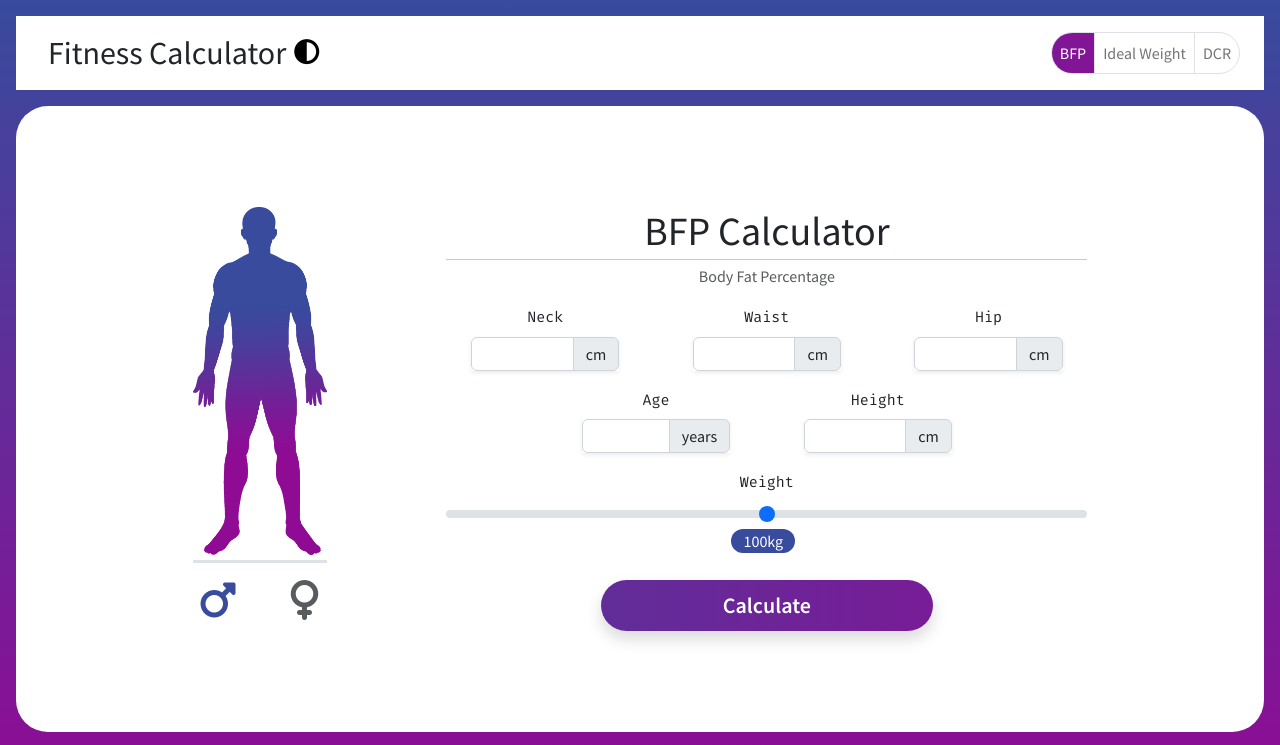
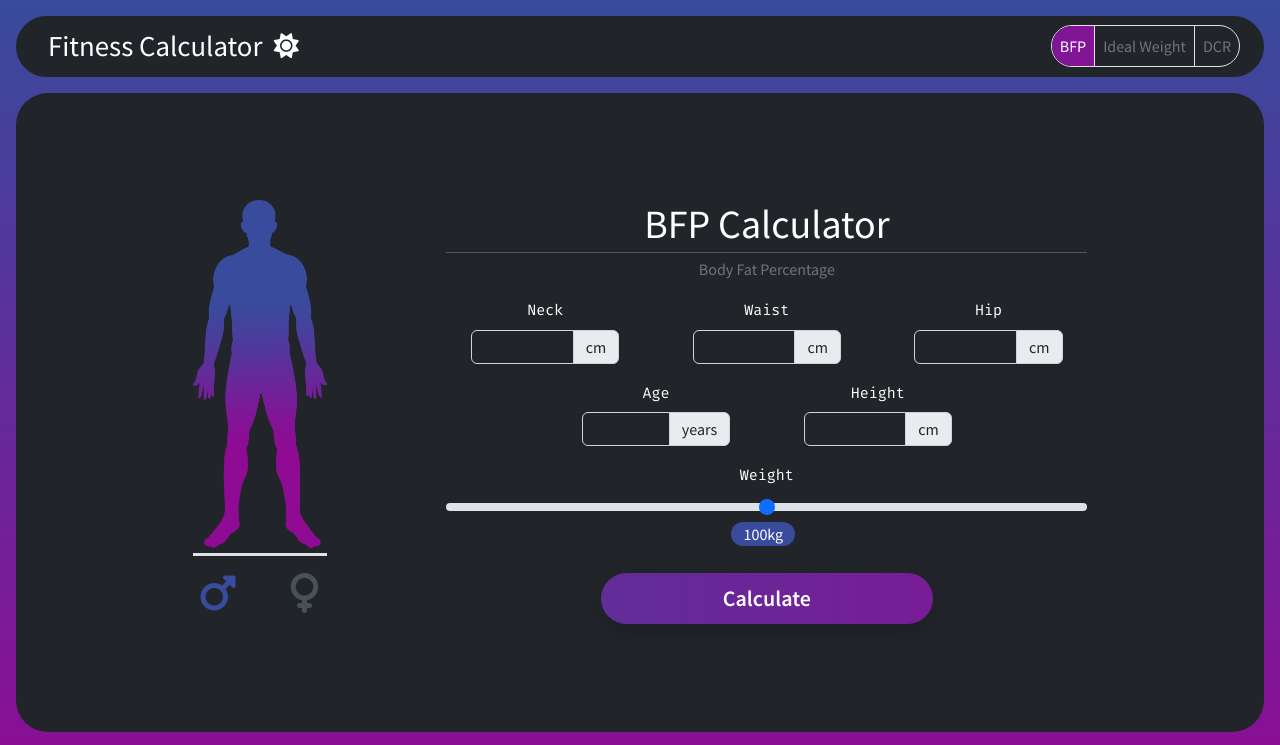
Before and after one commit to maxg02/Fitness-Calculator, a website: page index.html in a window 1280 px wide. Shown: the top 745 px of the page. Drawn offline with nearby package versions, Linux system fonts and the light colour scheme.

Commit message:
Dark mode setup

```diff
--- a/index.html
+++ b/index.html
@@ -14,13 +14,13 @@
 <body>
     <div class="container-fluid d-flex flex-column p-0 min-vh-100 p-3">
         <div class="row mx-0 mb-3">
-            <header class="container-fluid bg-white py-2 px-4">
-                <nav class="navbar navbar-expand-sm">
+            <nav class="navbar navbar-dark bg-dark navbar-expand-sm py-2 px-4">
                 <div class="container-fluid px-0 d-flex flex-column flex-xs-row align-items-stretch align-items-xs-center">
-                        <div class="d-flex justify-content-center">
-                            <h2 class="ms-xs-2 my-0">Fitness Calculator</h2>
-                            <button class="bg-transparent border-0 ms-2" id="darkModeToggler">
-                                <i class="fa-solid fa-circle-half-stroke"></i>
+                    <div class="d-flex justify-content-center align-items-center">
+                        <h2 class="navbar-brand ms-xs-2 my-0">Fitness Calculator</h2>
+                        <button class="bg-transparent border-0 ms-2 text-white" id="darkModeToggler">
+                            <i class="fa-solid fa-moon d-none"></i>
+                            <i class="fa-solid fa-sun"></i>
                         </button>
                     </div>
                     <button class="navbar-toggler" type="button" data-bs-toggle="collapse" data-bs-target="#main-navbar" aria-controls="main-navbar" aria-expanded="false" aria-label="Toggle navigation">
@@ -32,22 +32,21 @@
                                 <a class="nav-link active" href="#" aria-current="page">BFP</a>
                             </li>
                             <li class="nav-item text-center">
-                                    <a class="nav-link" href="#">Ideal Weight</a>
+                                <a class="nav-link disabled" href="#">Ideal Weight</a>
                             </li>
                             <li class="nav-item border-start text-center">
-                                    <a class="nav-link" href="#">DCR</a>
+                                <a class="nav-link disabled" href="#">DCR</a>
                             </li>
                         </ul>
                     </div>
                 </div>
             </nav>
-            </header>
         </div>
-        <div class="row mx-0 mb-3 bg-white flex-grow-1 rounded-5 h-100">
+        <div class="row mx-0 mb-3 bg-dark flex-grow-1 rounded-5 h-100">
             <div class="container-fluid mx-0 my-auto py-3">
                 <div class="container-lg px-0">
                     <div class="row d-flex justify-content-center mx-0">
-                        <div class="text-center d-block d-xl-none mb-4 w-75">
+                        <div class="dark-mode text-center d-block d-xl-none mb-4 w-75" id="calc-title">
                             <h1 class="m-0">BFP Calculator</h1>
                             <hr class="w-100 my-1"/>
                             <p class="text-muted">Body Fat Percentage</p>
@@ -56,14 +55,14 @@
                         <div class="col-auto d-flex align-items-stretch">
                             <div class="d-flex flex-column">
                                 <div class="position-relative d-flex flex-grow-1">
-                                    <div id="img-toggler" class="w-100 border-top border-3 position-absolute bg-white align-self-end"></div>
+                                    <div id="img-toggler" class="w-100 border-top border-3 position-absolute bg-dark align-self-end"></div>
                                     <img src="imgs/bodies/male.png" alt="male" id="body" class="mb-2">
                                 </div>
                                 <div class="mt-2 d-flex justify-content-between px-2">
-                                    <button class="bg-transparent border-0 text-muted active" id="btn-male">
+                                    <button class="dark-mode bg-transparent border-0 text-muted active" id="btn-male">
                                         <i class="fa-solid fa-mars"></i>
                                     </button>
-                                    <button class="bg-transparent border-0 text-muted" id="btn-female">
+                                    <button class="dark-mode bg-transparent border-0 text-muted" id="btn-female">
                                         <i class="fa-solid fa-venus"></i>
                                     </button>
                                 </div>
@@ -71,7 +70,7 @@
                         </div>
                         <div class="col-12 col-xl-7 d-flex flex-column offset-xl-1 mt-4 mt-xl-0 px-0">
                             <div class="row flex-grow-1 mx-0 d-flex">
-                                <div class="text-center d-none d-xl-block">
+                                <div class="dark-mode text-center d-none d-xl-block" id="calc-title">
                                     <h1 class="m-0">BFP Calculator</h1>
                                     <hr class="w-100 my-1"/>
                                     <p class="text-muted">Body Fat Percentage</p>
@@ -80,52 +79,52 @@
                                     <div class="row d-flex justify-content-center w-100 mx-0">
                                         <div class="text-center mb-3 col-12 col-sm-6 col-md-4">
                                             <div class="w-75 mx-auto">
-                                                <label class="form-label" for="neck-input">Neck</label>
+                                                <label class="form-label text-white" for="neck-input">Neck</label>
                                                 <div class="input-group flex-nowrap shadow-sm">
-                                                    <input class="form-control text-center" type="number" id="neck-input" aria-describedby="neck-cm" min="20" max="80">
+                                                    <input class="form-control text-center bg-dark text-white" type="number" id="neck-input" aria-describedby="neck-cm" min="20" max="80">
                                                     <span class="input-group-text" id="neck-cm">cm</span>
                                                 </div>
                                             </div>
                                         </div>
                                         <div class="text-center mb-3 col-12 col-sm-6 col-md-4">
                                             <div class="w-75 mx-auto">
-                                                <label class="form-label" for="waist-input">Waist</label>
+                                                <label class="form-label text-white" for="waist-input">Waist</label>
                                                 <div class="input-group flex-nowrap shadow-sm">
-                                                    <input class="form-control text-center" type="number" id="waist-input" aria-describedby="waist-cm" min="40" max="130">
+                                                    <input class="form-control text-center bg-dark text-white" type="number" id="waist-input" aria-describedby="waist-cm" min="40" max="130">
                                                     <span class="input-group-text" id="waist-cm">cm</span>
                                                 </div>
                                             </div>
                                         </div>
                                         <div class="text-center mb-3 col-12 col-sm-6 col-md-4">
                                             <div class="w-75 mx-auto">
-                                                <label class="form-label" for="hip-input">Hip</label>
+                                                <label class="form-label text-white" for="hip-input">Hip</label>
                                                 <div class="input-group flex-nowrap shadow-sm">
-                                                    <input class="form-control text-center" type="number" id="hip-input" aria-describedby="hip-cm" min="40" max="130">
+                                                    <input class="form-control text-center bg-dark text-white" type="number" id="hip-input" aria-describedby="hip-cm" min="40" max="130">
                                                     <span class="input-group-text" id="hip-cm">cm</span>
                                                 </div>
                                             </div>
                                         </div>
                                         <div class="text-center mb-3 col-12 col-sm-6 col-md-4">
                                             <div class="w-75 mx-auto">
-                                                <label class="form-label" for="age-input">Age</label>
+                                                <label class="form-label text-white" for="age-input">Age</label>
                                                 <div class="input-group flex-nowrap shadow-sm">
-                                                    <input class="form-control text-center" type="number" id="age-input" aria-describedby="age-years" min="1" max="80">
+                                                    <input class="form-control text-center bg-dark text-white" type="number" id="age-input" aria-describedby="age-years" min="1" max="80">
                                                     <span class="input-group-text" id="age-years">years</span>
                                                 </div>
                                             </div>
                                         </div>
                                         <div class="text-center mb-3 col-12 col-sm-6 col-md-4">
                                             <div class="w-75 mx-auto">
-                                                <label class="form-label" for="height-input">Height</label>
+                                                <label class="form-label text-white" for="height-input">Height</label>
                                                 <div class="input-group flex-nowrap shadow-sm">
-                                                    <input class="form-control text-center" type="number" id="height-input" aria-describedby="height-cm" min="130" max="230">
+                                                    <input class="form-control text-center bg-dark text-white" type="number" id="height-input" aria-describedby="height-cm" min="130" max="230">
                                                     <span class="input-group-text" id="height-cm">cm</span>
                                                 </div>
                                             </div>
                                         </div>
                                         <div class="col-12 d-flex flex-column justify-content-center mb-5">
                                             <div class="text-center position-relative w-100">
-                                                <label class="form-label" for="weight-input">Weight</label><br/>
+                                                <label class="form-label text-white" for="weight-input">Weight</label><br/>
                                                 <input class="form-range" type="range" id="weight-input" min="40" max="160" value="100">
                                                 <span id="weight-indicator" class="position-absolute text-white rounded-pill"></span>
                                             </div>
```
Lines whose indentation alone changed are shown as unchanged.
